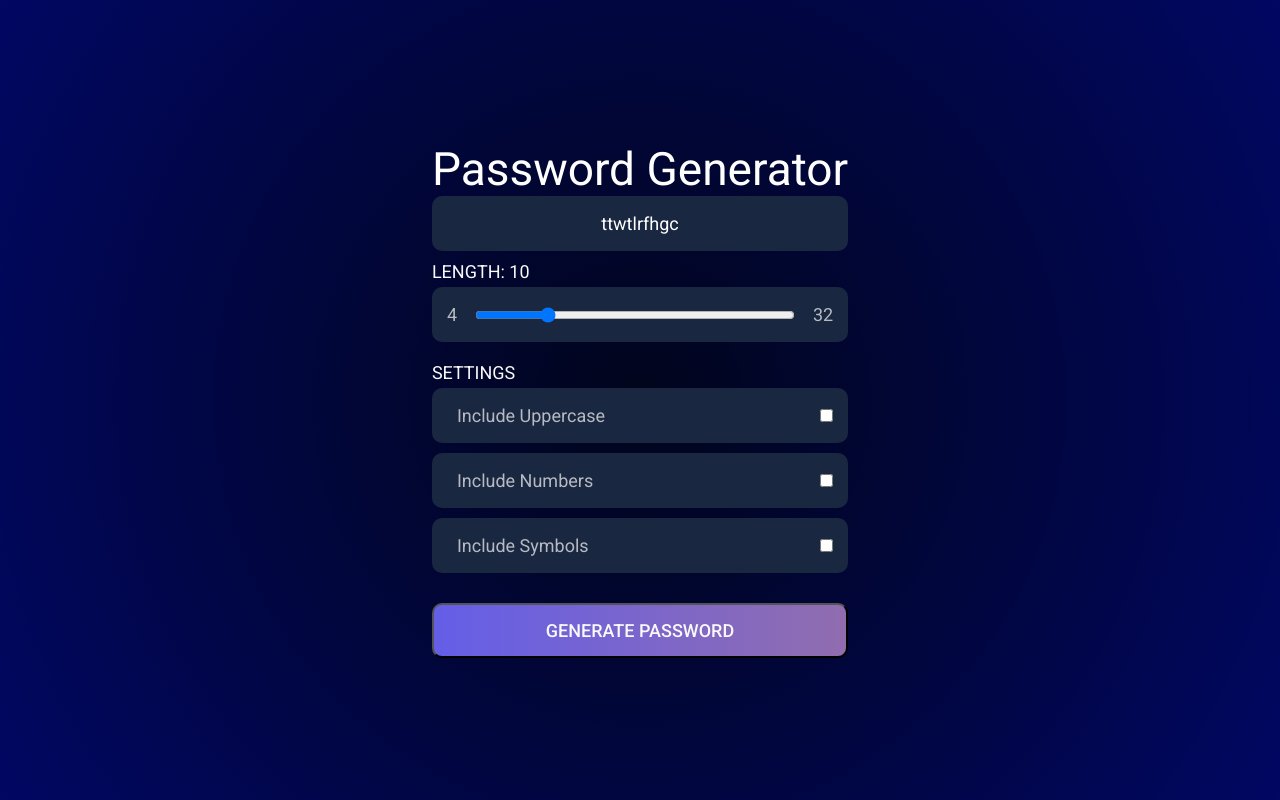
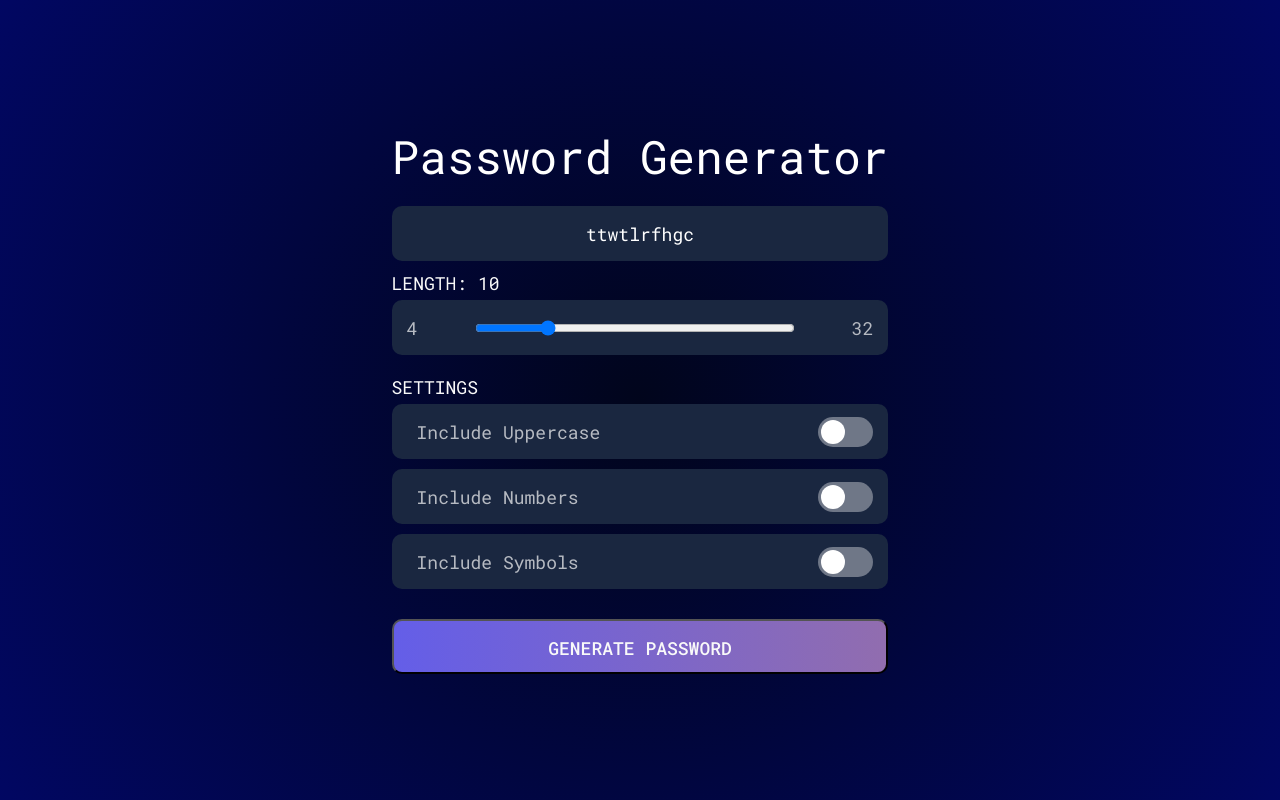
Before and after one commit to toxuh/passwords, a React (Vite) app: page / in a window 1280 px wide. Both pictures are taken after a click on the button "GENERATE PASSWORD". Built offline with nearby package versions, Linux system fonts and the light colour scheme.

Commit message:
checkbox + const

```diff
--- a/src/App.sass
+++ b/src/App.sass
@@ -1,15 +1,17 @@
 .GeneratePassword
-  background: radial-gradient(circle, rgba(1,5,28,1) 0%, rgba(1,7,98,1) 100%)
+  background: radial-gradient(circle, rgba(1, 5, 28, 1) 0%, rgba(1, 7, 98, 1) 100%)
   height: 100vh
   display: flex
   align-items: center
   justify-content: center
+
   .GeneratePasswordWrapper
     //text-align: center
     h1
       font-weight: 400
       color: white
       font-size: 46px
+      margin-bottom: 20px
 
     h3
       font-weight: 400
@@ -35,9 +37,6 @@
       border-radius: 10px
       margin-bottom: 10px
 
-      .CheckBox
-        cursor: pointer
-
     .PasswordList
       padding: 15px
 
@@ -45,11 +44,12 @@
     .RangeWrapper
       padding: 15px
       margin-bottom: 20px
+
       input
         width: 320px
 
     .GenerateButton
-      background: linear-gradient(90deg, rgba(100,94,232,1) 0%, rgba(145,109,175,1) 100%)
+      background: linear-gradient(90deg, rgba(100, 94, 232, 1) 0%, rgba(145, 109, 175, 1) 100%)
       border-radius: 10px
       height: 55px
       padding: 15px
@@ -63,7 +63,7 @@
       margin-top: 20px
 
       &:hover
-        color: blue
+        color: #0572ec
 
     .PasswordList
       justify-content: center
@@ -73,10 +73,47 @@
 
       &__item
         list-style-type: none
-        //padding: 0 1px
 
         &.NumberItem
-          color: blue
+          color: #0572ec
 
         &.SymbolItem
-          color: red
+          color: #e60000
+
+    .SettingsWrapper
+      .Switch
+        position: relative
+        display: inline-block
+        width: 55px
+        height: 30px
+
+        .Checkbox
+          display: none
+
+        .Slider
+          position: absolute
+          cursor: pointer
+          top: 0
+          left: 0
+          right: 0
+          bottom: 0
+          background-color: #6f7787
+          transition: .4s
+          border-radius: 16px
+
+          &:before
+            position: absolute
+            content: ""
+            height: 24px
+            width: 24px
+            left: 3px
+            bottom: 3px
+            background-color: white
+            transition: 0.4s
+            border-radius: 50%
+
+        input:checked + .Slider
+          background-color: #645ee8
+
+        input:checked + .Slider:before
+          transform: translateX(25px)
--- a/src/App.tsx
+++ b/src/App.tsx
@@ -6,6 +6,9 @@ import "./App.sass";
 
 function App() {
   let letters = "abcdefghijklmnopqrstuvwxyz";
+  const numbers = "0123456789";
+  const symbols = "!@#$%^&*()";
+
   const [randomPassword, setRandomPassword] = useState("");
   const [passwordLength, setPasswordLength] = useState(10);
   const [isAddCapitalLetters, setIsAddCapitalLetters] = useState(false);
@@ -18,10 +21,10 @@ function App() {
       letters += "ABCDEFGHIJKLMNOPQRSTUVWXYZ";
     }
     if (isNumbers) {
-      letters += "0123456789";
+      letters += numbers;
     }
     if (isSymbol) {
-      letters += "!@#$%^&*()";
+      letters += symbols;
     }
 
     for (let i = 0; i < passwordLength; i++) {
@@ -33,9 +36,6 @@ function App() {
 
   const passwordArray = randomPassword.split("");
 
-  const numbersArray = [0, 1, 2, 3, 4, 5, 6, 7, 8, 9];
-  const symbolArray = [",!,@,#,$,%,^,&,*,(,),"];
-
   return (
     <div className="GeneratePassword">
       <div className="GeneratePasswordWrapper">
@@ -46,8 +46,8 @@ function App() {
             ? passwordArray.map((item, i) => (
                 <li
                   className={`PasswordList__item ${
-                    numbersArray.includes(Number(item)) ? "NumberItem" : ""
-                  } ${symbolArray.includes(item) ? "SymbolItem" : ""}`}
+                    numbers.split("").includes(item) ? "NumberItem" : ""
+                  } ${symbols.split("").includes(item) ? "SymbolItem" : ""}`}
                   key={i}
                 >
                   {item}
@@ -70,34 +70,43 @@ function App() {
         <h3>Settings</h3>
         <div className="SettingsWrapper">
           <div>Include Uppercase</div>
+          <label className="Switch">
             <input
-            className="CheckBox"
+              className="Checkbox"
               type="checkbox"
               checked={isAddCapitalLetters}
               onChange={(e) => setIsAddCapitalLetters(e.target.checked)}
             />
+            <span className="Slider"></span>
+          </label>
         </div>
         <div className="SettingsWrapper">
           <div>Include Numbers</div>
+          <label className="Switch">
             <input
-            className="CheckBox"
+              className="Checkbox"
               type="checkbox"
               checked={isNumbers}
               onChange={(e) => {
                 setIsNumbers(e.target.checked);
               }}
             />
+            <span className="Slider"></span>
+          </label>
         </div>
         <div className="SettingsWrapper">
           <div>Include Symbols</div>
+          <label className="Switch">
             <input
-            className="CheckBox"
+              className="Checkbox"
               type="checkbox"
               checked={isSymbol}
               onChange={(e) => {
                 setIsSymbol(e.target.checked);
               }}
             />
+            <span className="Slider"></span>
+          </label>
         </div>
         <button className="GenerateButton" onClick={generate}>
           Generate password
--- a/src/index.sass
+++ b/src/index.sass
@@ -1,7 +1,7 @@
-@import url('https://fonts.googleapis.com/css2?family=Roboto:wght@400;500;700&display=swap')
+@import url('https://fonts.googleapis.com/css2?family=Roboto+Mono:wght@400;500;700&display=swap')
 
 *
   padding: 0
   margin: 0
   box-sizing: border-box
-  font-family: 'Roboto', sans-serif
+  font-family: 'Roboto Mono', monospace
```
Lines whose indentation alone changed are shown as unchanged.
